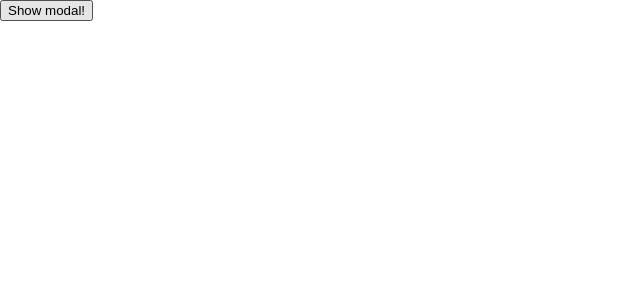
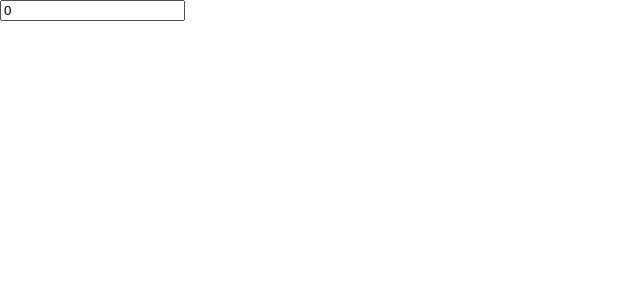
Before and after one commit to dex157/june-loftschool-react-homeworks, a React (Create React App) app: page / in a window 1280 px wide. Shown: the top 300 px of the page, without its empty margins (0-640 px from the left). Built offline with nearby package versions, Linux system fonts and the light colour scheme.

Commit message:
cardnumber

```diff
--- a/src/components/App/App.js
+++ b/src/components/App/App.js
@@ -1,12 +1,13 @@
 import React, { Component } from 'react';
-import ModalButton from '../ModalButton';
+import CardNumberHolder from '../CardNumberHolder';
+// import ModalButton from '../ModalButton';
 // import Switcher from '../Switcher';
 // import VideoPlayer from '../VideoPlayer';
 import './App.css';
 
 class App extends Component {
   render() {
-    return <ModalButton />;
+    return <CardNumberHolder />;
   }
 }
 
--- a/src/components/CardNumberHolder/CardNumberHolder.js
+++ b/src/components/CardNumberHolder/CardNumberHolder.js
@@ -1,9 +1,22 @@
-import React, {Component} from 'react';
+import React, { Component } from 'react';
+import CardNumberInput from './CardNumberInput';
 
 class CardNumberHolder extends Component {
+  state = {
+    cardNumber: ''
+  };
+
+  handleChange = val => {
+    this.setState(() => ({
+      cardNumber: val
+    }));
+  };
   render() {
     return (
-      null
+      <CardNumberInput
+        cardNumber={this.state.cardNumber}
+        onChange={this.handleChange}
+      />
     );
   }
 }
--- a/src/components/CardNumberHolder/CardNumberInput.js
+++ b/src/components/CardNumberHolder/CardNumberInput.js
@@ -1,9 +1,46 @@
-import React, {Component} from 'react';
+import React, { Component } from 'react';
 
 class CardNumberInput extends Component {
+  state = {
+    number: 0
+  };
+
+  format = number => {
+    if (number === null) {
+      return '';
+    }
+
+    let res = [];
+    let arr = number.toString().split('');
+
+    while (arr.length > 0) {
+      res.push(arr.splice(0, 4).join(''));
+    }
+
+    return res.join(' ');
+  };
+
+  normalize = number => number.replace(/\s/g, '');
+
+  componentWillReceiveProps(nextProps) {
+    if (nextProps.cardNumber !== this.props.cardNumber) {
+      this.setState(() => ({
+        number: this.format(nextProps.cardNumber)
+      }));
+    }
+  }
+
+  handleInput = e => {
+    const val = this.normalize(e.target.value);
+    if (val.length > 16) {
+      return false;
+    }
+
+    this.props.onChange(val);
+  };
 
   render() {
-    return null;
+    return <input value={this.state.number} onChange={this.handleInput} />;
   }
 }
 
```
